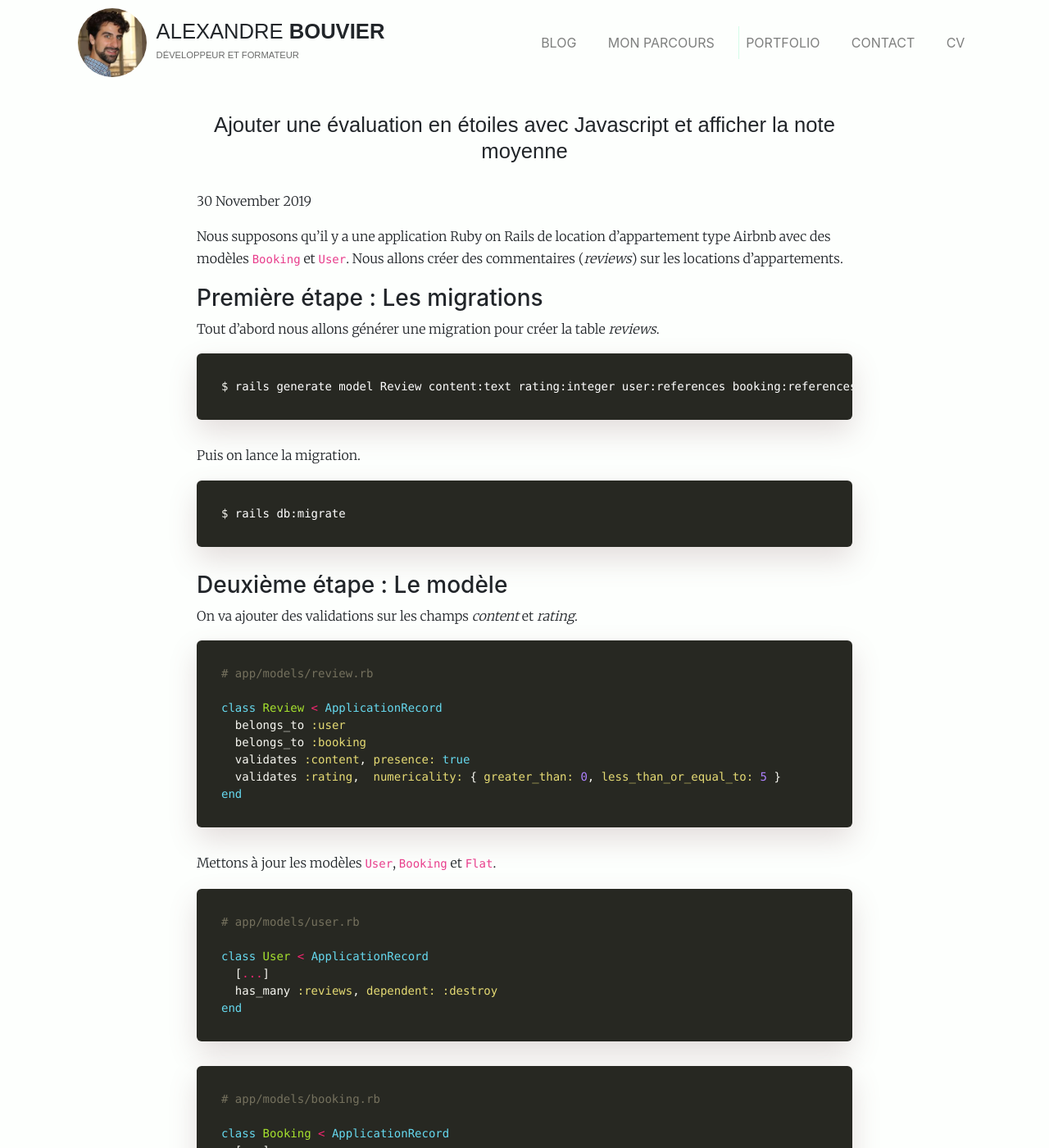
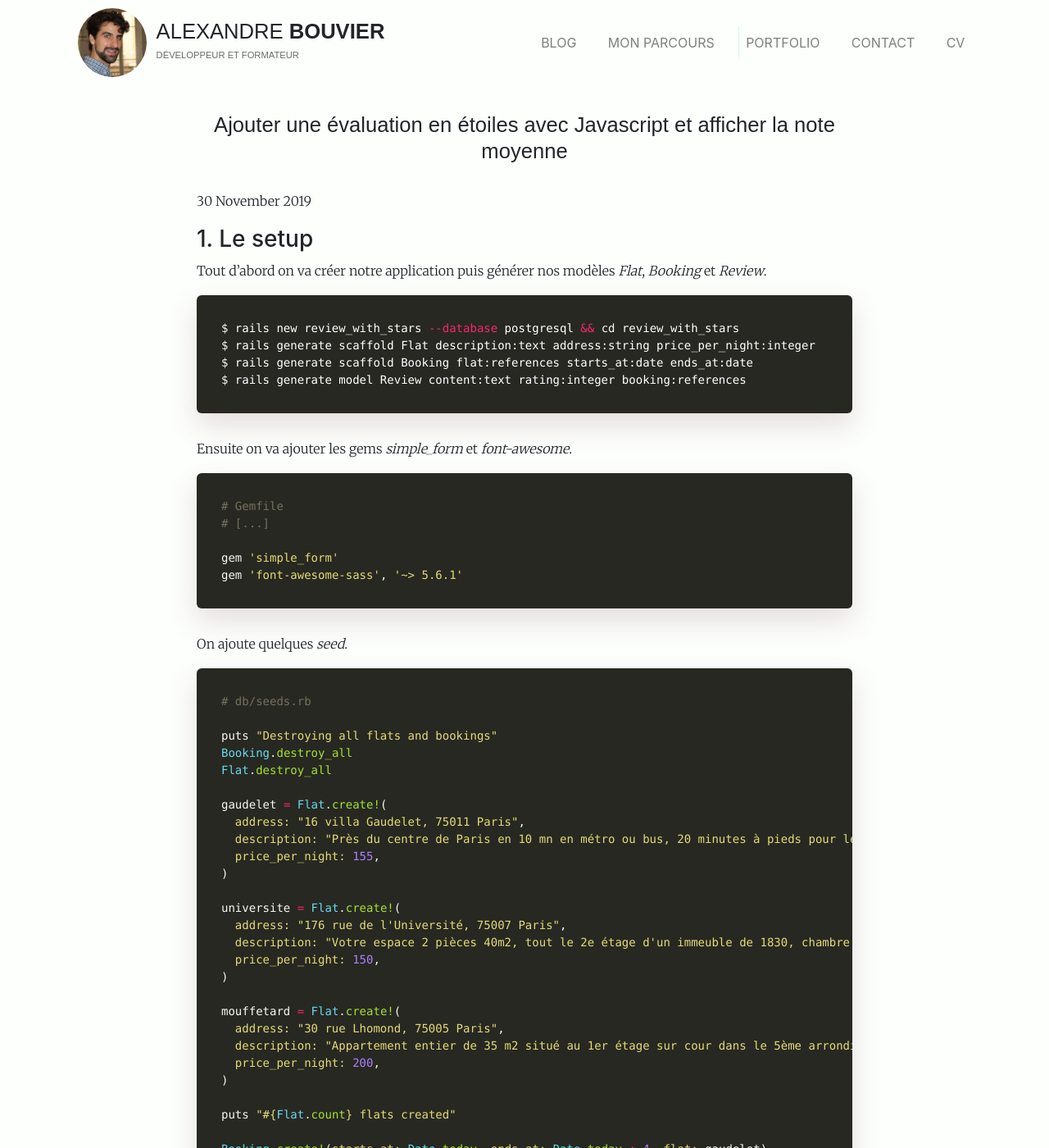
Before and after one commit to alexandrebk/alexandrebk.github.io, a Jekyll site: the page built from _posts/2019-11-30-reviews-and-advanced-simple-form.md, in a window 1280 px wide and 1400 px high. Shown: the whole window at 82% size. Built offline with Jekyll 4.4.1, drawn with Linux system fonts in a browser that asks for light colours; nearby versions of some CDN libraries; some of the changed text lies outside the part shown.

Commit message:
Update Reviews Post for Rails 6 (#34)
* https://github.com/alexandrebk/alexandrebk.github.io/pull/34

````diff
--- a/_posts/2019-11-30-reviews-and-advanced-simple-form.md
+++ b/_posts/2019-11-30-reviews-and-advanced-simple-form.md
@@ -6,53 +6,104 @@ difficulty:  1
 status:      tech
 ---
 
-Nous supposons qu’il y a une application Ruby on Rails de location d'appartement type Airbnb avec des modèles `Booking` et `User`. Nous allons créer des commentaires (*reviews*) sur les locations d'appartements.
+### 1. Le setup
 
-### Première étape : Les migrations
-
-Tout d’abord nous allons générer une migration pour créer la table *reviews*.
+Tout d’abord on va créer notre application puis générer nos modèles *Flat*, *Booking* et *Review*.
 
 ```sh
-$ rails generate model Review content:text rating:integer user:references booking:references
+$ rails new review_with_stars --database postgresql && cd review_with_stars
+$ rails generate scaffold Flat description:text address:string price_per_night:integer
+$ rails generate scaffold Booking flat:references starts_at:date ends_at:date
+$ rails generate model Review content:text rating:integer booking:references
 ```
 
-Puis on lance la migration.
+Ensuite on va ajouter les gems *simple_form* et *font-awesome*.
+
+```ruby
+# Gemfile
+# [...]
+
+gem 'simple_form'
+gem 'font-awesome-sass', '~> 5.6.1'
+```
+
+On ajoute quelques *seed*.
+
+```ruby
+# db/seeds.rb
+
+puts "Destroying all flats and bookings"
+Booking.destroy_all
+Flat.destroy_all
+
+gaudelet = Flat.create!(
+  address: "16 villa Gaudelet, 75011 Paris",
+  description: "Près du centre de Paris en 10 mn en métro ou bus, 20 minutes à pieds pour le Marais. Commerces et Métro Parmentier L3 au pied de l'immeuble. 10 à 20 mn des Gares.",
+  price_per_night: 155,
+)
+
+universite = Flat.create!(
+  address: "176 rue de l'Université, 75007 Paris",
+  description: "Votre espace 2 pièces 40m2, tout le 2e étage d'un immeuble de 1830, chambre sur cour, cuisine équipée, table à manger, salon avec poutres apparentes et canapé lit 2 places.",
+  price_per_night: 150,
+)
+
+mouffetard = Flat.create!(
+  address: "30 rue Lhomond, 75005 Paris",
+  description: "Appartement entier de 35 m2 situé au 1er étage sur cour dans le 5ème arrondissement de Paris, à côté de la rue Mouffetard, au coeur du quartier latin.",
+  price_per_night: 200,
+)
+
+puts "#{Flat.count} flats created"
+
+Booking.create!(starts_at: Date.today, ends_at: Date.today + 4, flat: gaudelet)
+Booking.create!(starts_at: Date.today, ends_at: Date.today + 7, flat: universite)
+Booking.create!(starts_at: Date.today, ends_at: Date.today + 2, flat: mouffetard)
+
+puts "#{Booking.count} bookings created"
+```
+
+Puis on lance la migration, les seeds et l'installation de *simple_form*.
 
 ```sh
-$ rails db:migrate
+$ rails db:drop db:create db:migrate db:seed
+$ bundle install
+$ rails generate simple_form:install --bootstrap
+$ rm app/assets/stylesheets/application.css
+$ touch app/assets/stylesheets/application.scss
 ```
 
-### Deuxième étape : Le modèle
+Enfin, on ajoute font-awesome dans notre *stylesheet*.
 
-On va ajouter des validations sur les champs *content* et *rating*.
+```scss
+// app/assets/stylesheets/application.scss
+
+@import "font-awesome-sprockets";
+@import "font-awesome";
+```
+
+### 2. Les modèles
+
+On va ajouter des validations sur les champs *content* et *rating*. La constante *AUTHORIZED_RATINGS* va contenir le *range* possible de notes.
 
 ```ruby
 # app/models/review.rb
 
 class Review < ApplicationRecord
-  belongs_to :user
+  AUTHORIZED_RATINGS = (1..5)
+
   belongs_to :booking
   validates :content, presence: true
-  validates :rating,  numericality: { greater_than: 0, less_than_or_equal_to: 5 }
+  validates :rating, inclusion: { in: AUTHORIZED_RATINGS }
 end
-```
 
-Mettons à jour les modèles `User`, `Booking` et `Flat`.
-
-```ruby
-# app/models/user.rb
-
-class User < ApplicationRecord
-  [...]
-  has_many :reviews, dependent: :destroy
-end
 ```
 
 ```ruby
 # app/models/booking.rb
 
 class Booking < ApplicationRecord
-  [...]
+  belongs_to :flat
   has_many :reviews, dependent: :destroy
 end
 ```
@@ -61,35 +112,33 @@ end
 # app/models/flat.rb
 
 class Flat < ApplicationRecord
-  [...]
-  has_many   :bookings, dependent: :destroy
-  has_many   :reviews,  through: :bookings
+  has_many :bookings, dependent: :destroy
+  has_many :reviews,  through: :bookings
 end
 ```
 
-### Troisième étape : Les routes et le contrôleur
+### 3. Les routes et le *ReviewsController*
 
-Nous allons ajouter une route pour la création d'une *review*.
-Une évaluation appartient à une réservation. Donc nous allons nester les `reviews` dans les `bookings`.
+Nous allons redéfinir les routes pour tenir compte des relations entre les modèles. Sur la documentation <a href="https://apidock.com/rails/Range/overlaps%3F" class= "underlined" target="_blank">Rails</a> vous trouverez des informations sur le *shallow nesting*.
 
 ```ruby
 # config/routes.rb
 
 Rails.application.routes.draw do
-  [...]
-  resources :bookings do
-    resources :reviews, only: [:create]
+  resources :flats
+  resources :bookings, only: [] do
+    resources :reviews, shallow: true
   end
 end
 ```
 
-Ensuite on va générer le *controller* *reviews*.
+On va générer le *ReviewsController*.
 
 ```sh
-$ rails g controller reviews
+$ rails generate controller reviews
 ```
 
-Ensuite nous allons dans le *controller* pour coder la méthode *create*.
+Puis coder la méthode *create* dans le *ReviewsController*.
 
 ```ruby
 # app/controllers/reviews_controllers.rb
@@ -98,7 +147,6 @@ class ReviewsController < ApplicationController
   def create
     @booking        = Booking.find(params[:booking_id])
     @review         = Review.new(review_params)
-    @review.user    = current_user
     @review.booking = @booking
     if @review.save
       redirect_to flat_path(@booking.flat)
@@ -115,100 +163,150 @@ class ReviewsController < ApplicationController
 end
 ```
 
-### Quatrième étape : Liste d'étoiles dans le formulaire
-
-On ajoute une review dans la *show* d’un *booking*. Pour cela, il faut d'abord créer une nouvelle instance de *review* dans le controlleur des *bookings*.
+Avant d'ajouter le formulaire dans la *show* d’un *booking* il faut créer une nouvelle instance de *Review* dans *BookingsController*.
 
 ```ruby
 # app/controllers/bookings_controller.rb
 
 class BookingsController < ApplicationController
-  [...]
+  # [...]
 
   def show
-    [...]
+    # [...]
     @review = Review.new
   end
 end
 ```
-Nous souhaitons que le formulaire d'évaluation ne s'affiche que si la réservation est terminée, et que l'utilisateur ne l'a pas encore évalué. Pour vérifier cela, nous allons créer une méthode d'instance dans le modèle `Booking.rb`.
+
+Enfin, comme nous allons afficher toutes les *reviews* dans la *show* d'un *flat* il faut. ainsi la moyenne des notes.
 
 ```ruby
-# app/models/booking.rb
+# app/controllers/flats_controller.rb
+class FlatsController < ApplicationController
+  # [...]
 
-[...]
-def display_review_form(user)
-  (self.end_date < Date.today) && (self.reviews.find_by(user: user).nil?)
+  def show
+    # [...]
+    @reviews        = @flat.reviews
+    @average_rating = @reviews.average(:rating)
+  end
 end
 ```
 
-Ensuite nous allons coder la vue éponyme. Pour une interface plus *friendly*, on va cacher l'input des notes et ajouter une liste d'étoiles.
+### 4. Les vues
+
+On va ajouter le formulaire dans la *show* d’un *booking*.
 
 ```erb
 <!-- app/views/bookings/show.html.erb -->
+<!-- [...] -->
 
-[...]
-<% if @booking.display_review_form(current_user) %>
-  <div class="review">
-    <h2>Laissez une évaluation</h2>
-    <%= simple_form_for [@booking, @review] do |f| %>
-      <%= f.input :content %>
-      <%= f.input :rating, as: :hidden  %>
-      <div class="my-3">
-        <% 5.times do |index| %>
-          <i id="<%= index + 1 %>" class="review-rating far fa-star"></i>
-        <% end %>
-      </div>
-      <%= f.submit class: "btn btn-primary", value: "Valider" %>
-    <% end %>
-  </div>
-<% end %>
-[...]
+<div class="review">
+  <h2>Laissez une évaluation</h2>
+  <%= simple_form_for [@booking, @review] do |f| %>
+    <%= f.input :content %>
+    <%= f.input :rating, collection: Review::AUTHORIZED_RATINGS,
+                         include_blank: false %>
+    <%= f.submit class: "btn btn-primary", value: "Valider" %>
+  <% end %>
+</div>
 ```
 
+Une fois le formulaire remplie, il faut afficher les *reviews* dans la *show* d'un *flat*.
+
+```erb
+<!-- app/views/flats/show.html.erb -->
+<!-- [...] -->
+
+<p>
+  Moyenne : <%= @average_rating %>
+</p>
+<div class="reviews">
+  <% @reviews.each do |review| %>
+    <p>
+      <% Review::AUTHORIZED_RATINGS.each do |number| %>
+        <i class="fa<%= (number > review.rating) ? 'r' : 's' %> fa-star"></i>
+      <% end %>
+      <%= review.content %>
+    </p>
+  <% end %>
+</div>
+
+<!-- [...] -->
+```
+
+On peut tester <a href="http://localhost:3000/bookings/" class= "underlined" target="_blank">ici</a>
+
+<img src="/images/posts/rating/new-rating.gif"
+     class="image"
+     alt="new rating">
+
+### 5. Afficher les étoiles
+
+Pour une interface plus *friendly*, on va cacher l'*input* des notes et ajouter une liste d'étoiles.
+
+```erb
+<!-- app/views/bookings/show.html.erb -->
+<!-- [...] -->
+
+<div class="review">
+  <h2>Laissez une évaluation</h2>
+  <%= simple_form_for [@booking, @review] do |f| %>
+    <%= f.input :content %>
+    <%= f.input :rating, as: :hidden  %>
+    <div class="my-3">
+      <% Review::AUTHORIZED_RATINGS.each do |index| %>
+        <i id="<%= index %>" class="review-rating far fa-star"></i>
+      <% end %>
+    </div>
+    <%= f.submit class: "btn btn-primary", value: "Valider" %>
+  <% end %>
+</div>
+```
+
+On va ajouter un peu de css.
+
 ```css
-/* app/assets/stylesheets/components/_form.scss */
+// app/assets/stylesheets/application.scss
 
 .fa-star {
   color:  #FFD700;
-  cursor: pointer;
 }
-.review i {
-  font-size: 32px;
+
+.review-rating {
+  cursor:    pointer;
+  font-size: 2rem;
 }
 ```
 
-```css
-/* app/assets/stylesheets/components/_index.scss */
+À ce stade, nous avons bien les étoiles qui s'affichent dans le formulaire.
 
-[...]
-@import "form";
-[...]
-```
-
-À ce stade, nous avons un formulaire qui s'affiche sur la *show* d'un `booking`.
-
-<img src="/images/posts/rating/formulaire.png" class="image" alt="formulaire">
+<img src="/images/posts/rating/formulaire.png"
+     class="image"
+     alt="formulaire">
 
 Ajoutons l'effet de *hover* au passage de la souris et la sélection du nombre d'étoiles.
+
+```sh
+$ mkdir app/javascript/plugins && touch app/javascript/plugins/starsInReviewForm.js
+```
 
 ```js
 // app/javascript/plugins/starsInReviewForm.js
 
 // je créé une fonction qui va changer la classe appliquée aux étoiles
-const toggleStarsInBlack = (rating) => {
-  for (let index = 1; index <= 5; index++) {
-    const star = document.getElementById(index);
-    if (index <= rating) {
+const toggleColorStars = (stars, rating) => {
+  stars.forEach((star) => {
+    if (star.id <= rating) {
       star.className = "review-rating fas fa-star"
     } else {
       star.className = "review-rating far fa-star"
     }
-  }
+  });
 };
 
 // je créé une fonction qui va récupérer la valeur du rating
-const updateRatingInput = (rating) => {
+const updateRatingInputForm = (rating) => {
   const formInput = document.getElementById('review_rating')
   formInput.value = rating
 }
@@ -217,22 +315,32 @@ const updateRatingInput = (rating) => {
 const dynamicRating = () => {
   // je récupère toutes les étoiles
   const stars = document.querySelectorAll('.review-rating');
+  const starsReview = document.querySelector('#review-star-ratings');
+
+
   if ( stars.length > 0) {
     stars.forEach((star) => {
       // au clic je récupère la valeur du rating, j'applique le style css et j'ajoute une classe "selected" sur l'étoile
       star.addEventListener("click", (event) => {
         const rating = event.currentTarget.id
-        updateRatingInput(rating);
-        toggleStarsInBlack(rating);
+        updateRatingInputForm(rating);
+        toggleColorStars(stars, rating);
         star.classList.add("selected")
       });
       star.addEventListener("mouseover", (event) => {
         // s'il n'y a pas de classe "selected" j'applique du style au passage de la souris
         const rating = event.currentTarget.id
         if (!(document.querySelector(".selected"))) {
-          toggleStarsInBlack(rating);
+          toggleColorStars(stars, rating);
         }
       });
+    });
+    starsReview.addEventListener("mouseout", (event) => {
+      if (!(document.querySelector(".selected"))) {
+        stars.forEach((star) => {
+          star.className = "review-rating far fa-star"
+        });
+      }
     });
   };
 };
@@ -243,138 +351,15 @@ export { dynamicRating };
 ```js
 // app/javascript/packs/application.js
 
-[...]
+// [...]
 import { dynamicRating } from "../plugins/starsInReviewForm";
 
-dynamicRating();
-```
-<img src="/images/posts/rating/javascript-stars.gif" class="image" alt="rating javascript">
-
-### Cinquième étape : Afficher les *reviews* et la moyenne
-
-Nous allons afficher toutes les *reviews* dans la *show* d'un *flat*. Et aussi la moyenne des notes.
-
-```ruby
-# app/controllers/flats_controller.rb
-class FlatsController < ApplicationController
-  [...]
-
-  def show
-    [...]
-    @reviews        = @flat.reviews
-    @average_rating = @reviews.average(:rating)
-  end
-end
+document.addEventListener('turbolinks:load', () => {
+  // [...]
+  dynamicRating();
+})
 ```
 
-Nous allons coder la vue éponyme.
-
-```erb
-<!-- app/views/flats/show.html.erb -->
-
-[...]
-<p>Moyenne : <%= @average_rating %></p>
-[...]
-<div class="reviews">
-  <% @reviews.each do |review| %>
-    <p>
-      <%= review.user.first_name %>
-      <% review.rating.times do %>
-        <i class="fas fa-star"></i>
-      <% end %>
-      <% (5 - review.rating).times do %>
-        <i class="far fa-star"></i>
-      <% end %>
-    </p>
-    <p><%= review.content %></p>
-  <% end %>
-</div>
-[...]
-```
-
-<img src="/images/posts/rating/new-rating.gif" class="image" alt="new rating">
-
-
-### Bonus pour des listes déroulantes dans *Simple Form*
-
-Nous allons voir une autre façon d'aborder les *reviews*. Au lieu d'ajouter une évaluation depuis la *show* d'un booking, nous allons ajouter les évaluations depuis une page unique en sélectionnant le booking dans une liste déroulante.
-Attention c'est méthode ne se cumule pas à la précédente. Cependant nous pouvons conserver le fichier `starsInReviewForm.js` pour le *rating* en étoiles.
-
-Tout d'abord, il faut ajouter la route.
-
-```ruby
-# config/routes.rb
-
-Rails.application.routes.draw do
-  [...]
-  resources :reviews, only: [:new, :create]
-end
-```
-
-Puis la méthode du *controller*.
-
-```ruby
-# app/controllers/bookings_controller.rb
-
-class BookingsController < ApplicationController
-  def new
-    @review   = Review.new
-    @bookings = current_user.bookings
-  end
-
-  def create
-    # Attention l'ancien formulaire n'est plus disponible
-    @review         = Review.new(review_params)
-    @review.user    = current_user
-    if @review.save
-      redirect_to flat_path(@review.booking.flat)
-    else
-      render "new"
-    end
-  end
-
-  private
-
-  def review_params
-    params.require(:review).permit(:content, :rating, :booking_id)
-  end
-end
-```
-
-Un petit tricks dans Rails. Si vous créez une méthode *name* dans un modèle, *simple_form* va automatiquement aller la chercher pour afficher les données. Et lors de la soumission du formulaire, il va récupérer l'*id* du modèle.
-
-```ruby
-# app/models/booking.rb
-
-class Booking < ApplicationRecord
-  [...]
-  def name
-    "#{self.flat.address}, du #{self.start_date.strftime("%m/%d/%Y")} au #{self.end_date.strftime("%m/%d/%Y")}"
-  end
-end
-```
-
-Et enfin la vue.
-
-```erb
-<!-- app/views/reviews/new.html.erb -->
-
-<div class="container">
-  <%= simple_form_for [@review] do |f| %>
-    <!-- On donne la liste des bookings via une collection -->
-    <%= f.input :booking_id, collection: @bookings %>
-    <!-- Ou alors -->
-    <%#= f.association :booking %>
-    <%= f.input :content %>
-    <%= f.input :rating, as: :hidden  %>
-    <div class="my-3">
-     <% 5.times do |index| %>
-      <i id="<%= index + 1 %>" class="review-rating far fa-star"></i>
-     <% end %>
-    </div>
-    <%= f.submit class: "btn btn-primary" %>
-  <% end %>
-</div>
-```
-
-<img src="/images/posts/rating/formulaire-new.gif" class="image" alt="form rating">
+<img src="/images/posts/rating/javascript-stars.gif"
+     class="image"
+     alt="rating javascript">
````
Also changed, not shown: 1 other file.
